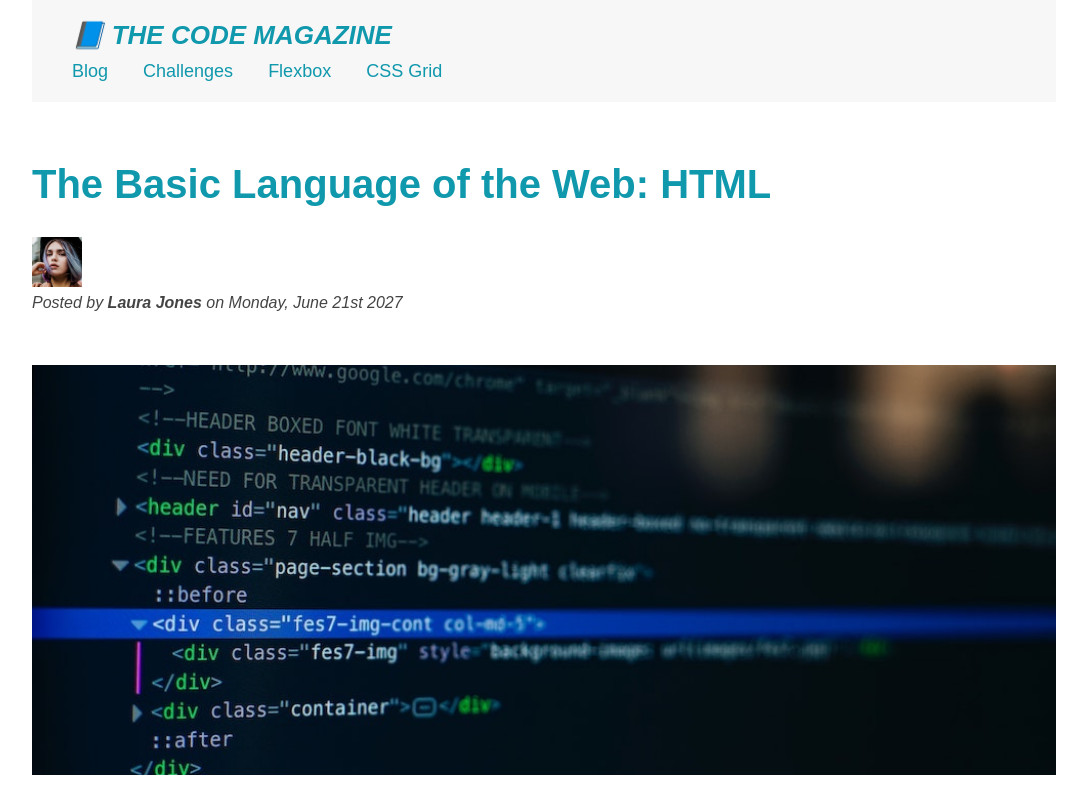
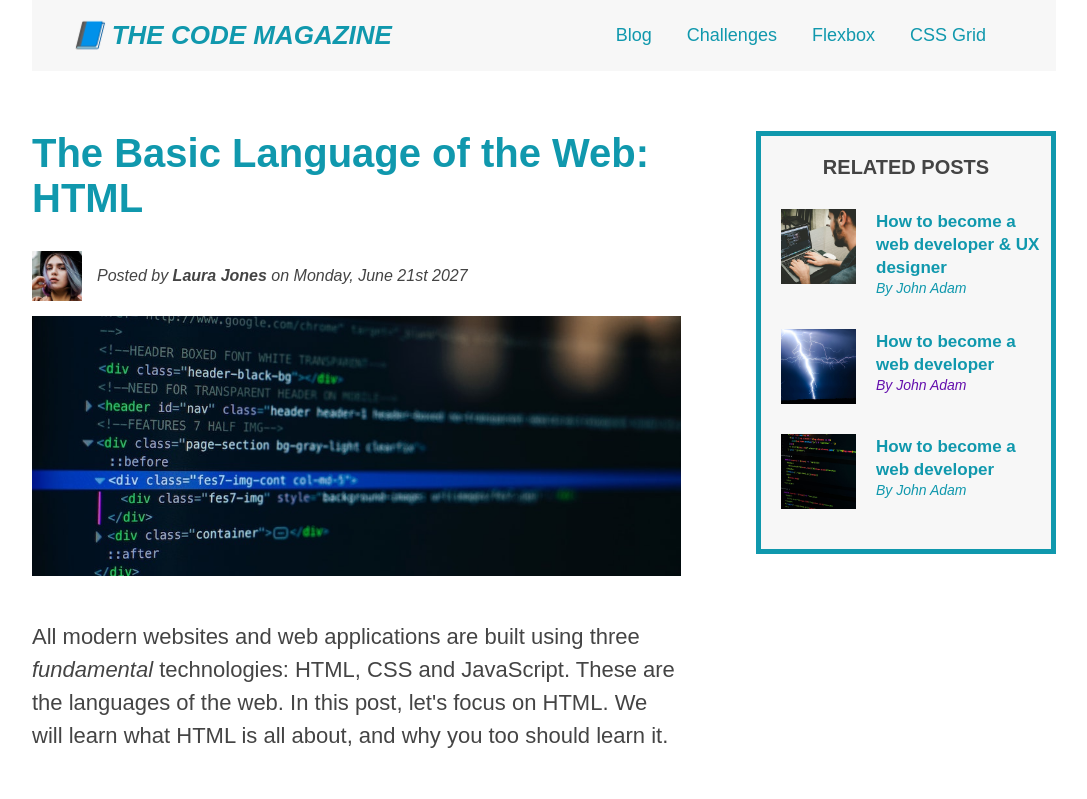
Before and after one commit to Shene24/CodeMagazine, a plain HTML site: page index.html in a window 1280 px wide. Shown: the top 799 px of the page, without its empty margins (96-1183 px from the left). Drawn offline with Linux system fonts and the light colour scheme.

Commit message:
CSS Grid

```diff
--- a/index.html
+++ b/index.html
@@ -17,9 +17,12 @@
           <a href="css-grid.html"">CSS Grid</a>
         </nav>
       </header>
+      <!-- only nessesary for flexbox -->
+      <!-- <div class="row"> -->
       <article>
         <header class="post-header">
           <h2>The Basic Language of the Web: HTML</h2>
+          <div class="author-box">
           <img
             src="img/laura-jones.jpg"
             alt="pic of the auther"
@@ -29,6 +32,7 @@
           <p id="author">
             Posted by <strong>Laura Jones</strong> on Monday, June 21st 2027
           </p>
+          </div>
           <img
             src="img/post-img.jpg"
             alt="code written on the screen "
@@ -37,6 +41,7 @@
             class="post-img"
           />
         </header>
+
         <p>
           All modern websites and web applications are built using three
           <em>fundamental</em>
@@ -95,38 +100,47 @@
       <aside>
         <h4>Related posts</h4>
         <ul class="bullet-points">
-          <li>
+
+          <li class="related-post">
             <img
               src="img/related-1.jpg"
               alt="a guy is coding"
               width="75"
               height="75"
             />
-            <a href="#">How to become a web developer</a>
+            <div>
+            <a href="#" class="related-link">How to become a web developer & UX designer </a>
             <p class="related-author">By John Adam</p>
+          </div>
           </li>
-          <li>
+
+          <li class="related-post">
             <img
               src="img/related-2.jpg"
               alt="a guy is coding"
               width="75"
               height="75"
             />
-            <a href="#">How to become a web developer</a>
+            <div>
+            <a href="#" class="related-link">How to become a web developer</a>
             <p class="related-author">By John Adam</p>
+          </div>
           </li>
-          <li>
+          <li class="related-post" >
             <img
               src="img/related-3.jpg"
               alt="a guy is coding"
               width="75"
               height="75"
             />
-            <a href="#">How to become a web developer</a>
+            <div>
+            <a href="#" class="related-link">How to become a web developer</a>
             <p class="related-author">By John Adam</p>
+          </div>
           </li>
         </ul>
       </aside>
+    <!-- </div> -->
       <footer>
         <p id="copyright">Copyright &copy;2027 by The Code Magazine</p>
       </footer>
--- a/style.css
+++ b/style.css
@@ -17,15 +17,15 @@ body {
   margin-bottom: 40px;
 }
 article {
-  margin-bottom: 60px;
+  /* margin-bottom: 60px; */
 }
 aside {
   background-color: #f7f7f7;
   border: #1098ad 5px solid;
   /* padding-top: 50px;
   padding-bottom: 50px; */
-  padding: 50px 0;
-  width: 500px;
+  padding: 20px 0;
+  /* width: 500px; */
 }
 nav {
   font-size: 18px;
@@ -33,7 +33,6 @@ nav {
 /* stylying the a in the nav */
 nav a:link {
   margin-right: 30px;
-  margin-top: 10px;
   display: inline-block;
 }
 h1,
@@ -70,7 +69,8 @@ p {
 }
 ul,
 ol {
-  margin-left: 50px;
+  margin: auto;
+  margin-left: 20px;
   margin-bottom: 20px;
 }
 li {
@@ -100,7 +100,8 @@ li {
 .main-header {
   background-color: #f7f7f7;
   padding: 20px 40px;
-  margin-bottom: 60px;
+  /* margin-bottom: 60px; */
+
   /* height: 80px; */
 }
 
@@ -144,3 +145,67 @@ li {
   width: 100%; /* to make the image responsive */
   height: auto;
 }
+
+.main-header {
+  display: flex;
+  align-items: center;
+  justify-content: space-between;
+}
+.author-box {
+  display: flex;
+  align-items: center;
+  margin-bottom: 15px;
+}
+#author {
+  margin-bottom: 0;
+  margin-left: 15px;
+}
+.related-post {
+  display: flex;
+  align-items: ceter;
+  gap: 20px;
+  margin-top: 30px;
+}
+.related-author {
+  margin-bottom: 0;
+  font-size: 14px;
+  font-weight: normal;
+  font-style: italic;
+}
+.related-link {
+  font-size: 17px;
+  font-weight: bold;
+  font-style: normal;
+}
+/* flexbox layout  */
+/* .row {
+  display: flex;
+  align-items: flex-start;
+  gap: 75px;
+}
+
+aside {
+  flex: 0 0 300px;
+}
+article {
+  flex: 1;
+  margin-bottom: 0;
+} */
+/* CSS GRID LAYOUT */
+.container {
+  display: grid;
+  grid-template-columns: 1fr 300px;
+  column-gap: 75px;
+  row-gap: 60px;
+  align-items: start;
+}
+.main-header {
+  grid-column: 1 / 3;
+}
+article {
+}
+aside {
+}
+footer {
+  grid-column: 1/-1;
+}
```
Also changed, not shown: css-grid.html (+13 -0 lines), flexbox.html (+12 -0 lines).
